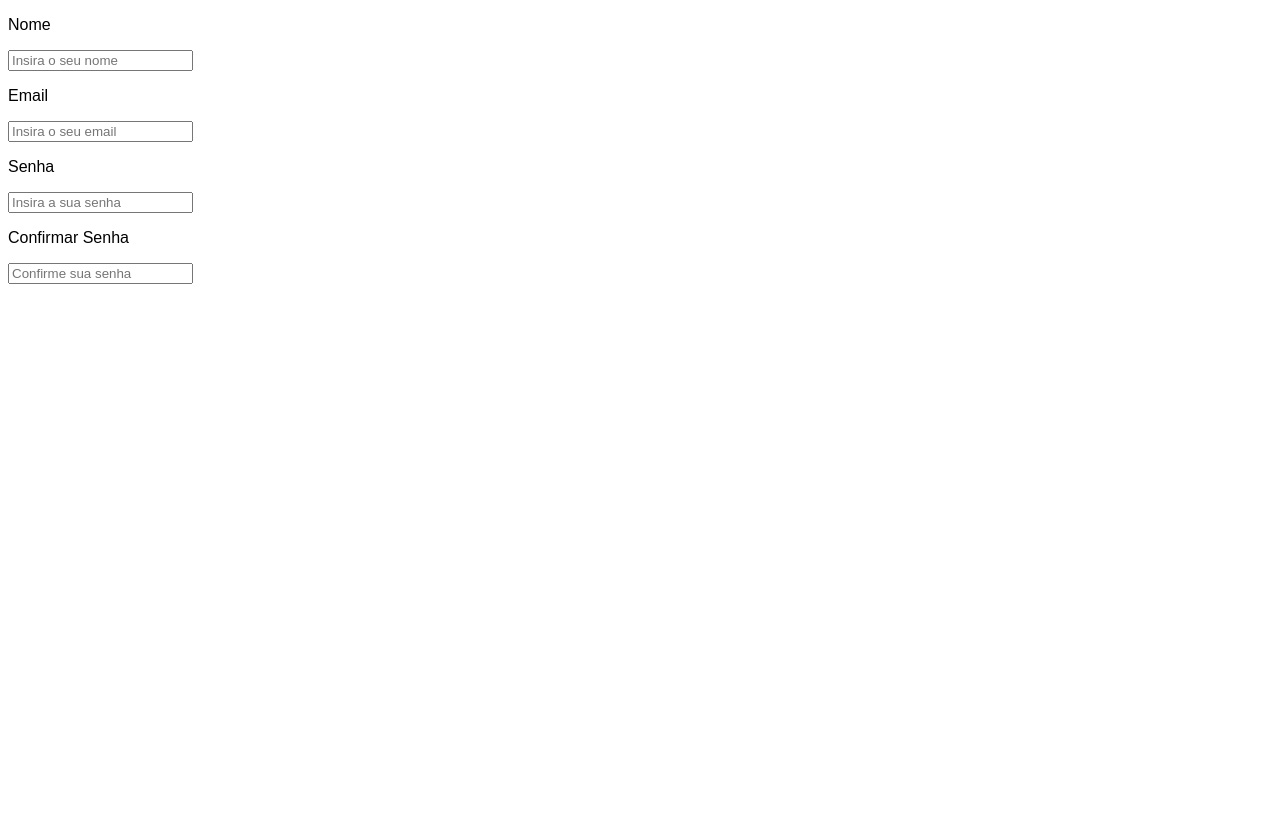
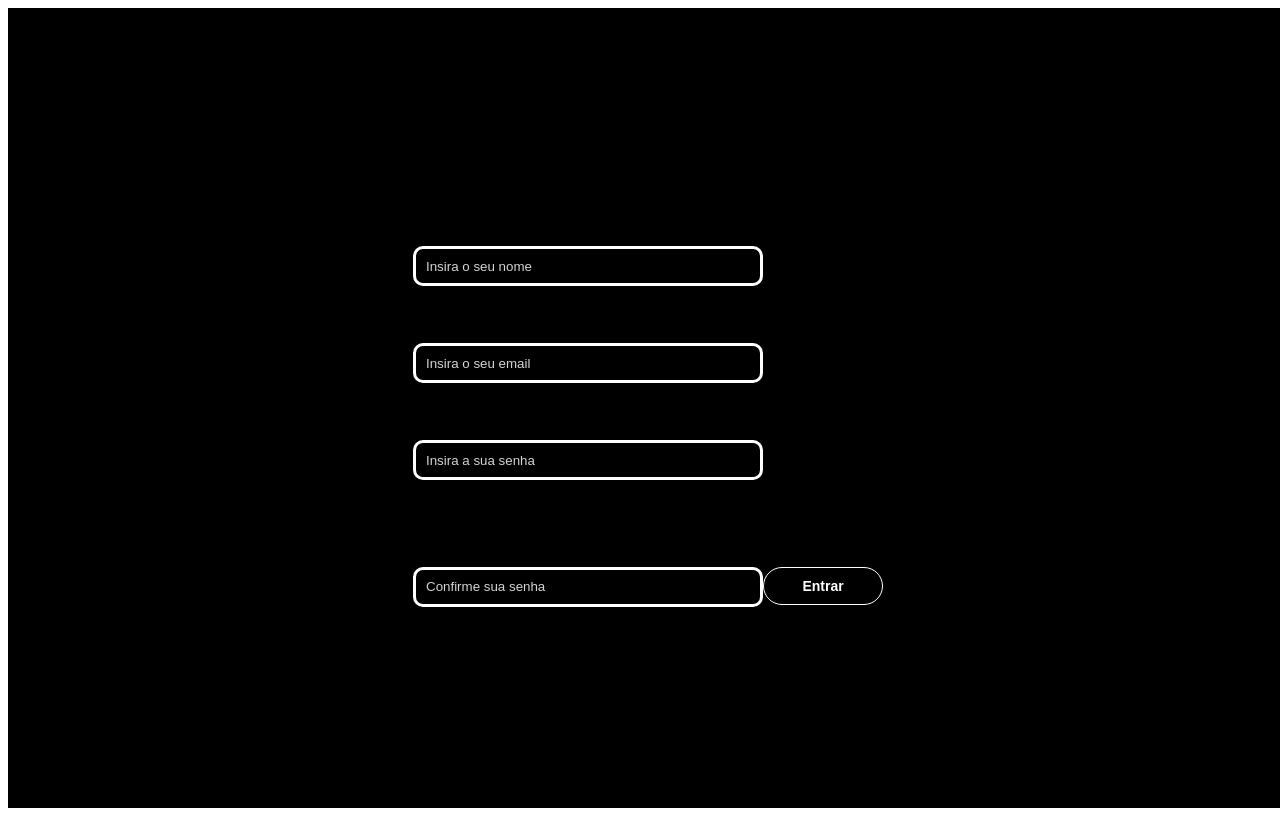
Before and after one commit to BrunoAseff/guia-quantico, a Next.js app: page /login in a window 1280 px wide. Built offline with nearby package versions, Linux system fonts and the light colour scheme; a web font is replaced by a local one.

Commit message:
testing login

```diff
--- /dev/null
+++ b/app/login/login.css
@@ -0,0 +1,64 @@
+.Container {
+  display: flex;
+  justify-content: center;
+  align-items: center;
+  position: relative;
+  width: 100vw;
+  height: 100vh;
+  background: black;
+}
+
+.card {
+  margin-top: 100px;
+  width: 370px;
+  height: auto;
+  background: white;
+  display: flex;
+  flex-direction: column;
+  align-items: center;
+  border-radius: 10px;
+  padding: 20px;
+  mix-blend-mode: screen;
+}
+
+input {
+  margin: 10px 0;
+  width: 350px;
+  height: 40px;
+  padding: 0 40px 0 10px;
+  box-sizing: border-box;
+  background: black;
+  border: solid;
+  border-radius: 10px;
+  color: white;
+  text-align: start;
+  &:focus {
+    border: 4px solid white;
+  }
+  &::placeholder {
+    color: #d4d4d8;
+  }
+}
+
+.text {
+  color: black;
+  align-self: flex-start; /* Align text to the start of the card */
+  font-weight: 700;
+  font-size: 15px;
+  margin: 20px 0 0 13px; /* Add margin for better spacing */
+}
+.button {
+  margin-top: 40px; /* Add margin at the top for spacing */
+  padding: 10px 20px; /* Adjust padding for better button size */
+  font-weight: 700;
+  color: white;
+  font-size: 14px;
+  border: 1px solid white;
+  border-radius: 20px;
+  background: black;
+  width: 120px; /* Set a fixed width */
+  text-align: center;
+  &:hover {
+    cursor: pointer;
+  }
+}
--- a/app/login/page.js
+++ b/app/login/page.js
@@ -1,20 +1,25 @@
+import "./login.css";
+
 export default function Login() {
   return (
-    <div>
-      <p>Nome</p>
+    <div className="Container">
+      <div className="Card">
+        <p className="text">Nome</p>
 
-      <input placeholder="Insira o seu nome" type="email" />
-      <p>Email</p>
+        <input placeholder="Insira o seu nome" type="email" />
+        <p className="text">Email</p>
 
-      <input placeholder="Insira o seu email" type="text" />
+        <input placeholder="Insira o seu email" type="text" />
 
-      <p>Senha</p>
+        <p className="text">Senha</p>
 
-      <input placeholder="Insira a sua senha" type="password" />
+        <input placeholder="Insira a sua senha" type="password" />
 
-      <p>Confirmar Senha</p>
+        <p className="text">Confirmar Senha</p>
 
-      <input placeholder="Confirme sua senha" type="password" />
+        <input placeholder="Confirme sua senha" type="password" />
+        <button className="button">Entrar</button>
+      </div>
     </div>
   );
 }
```
